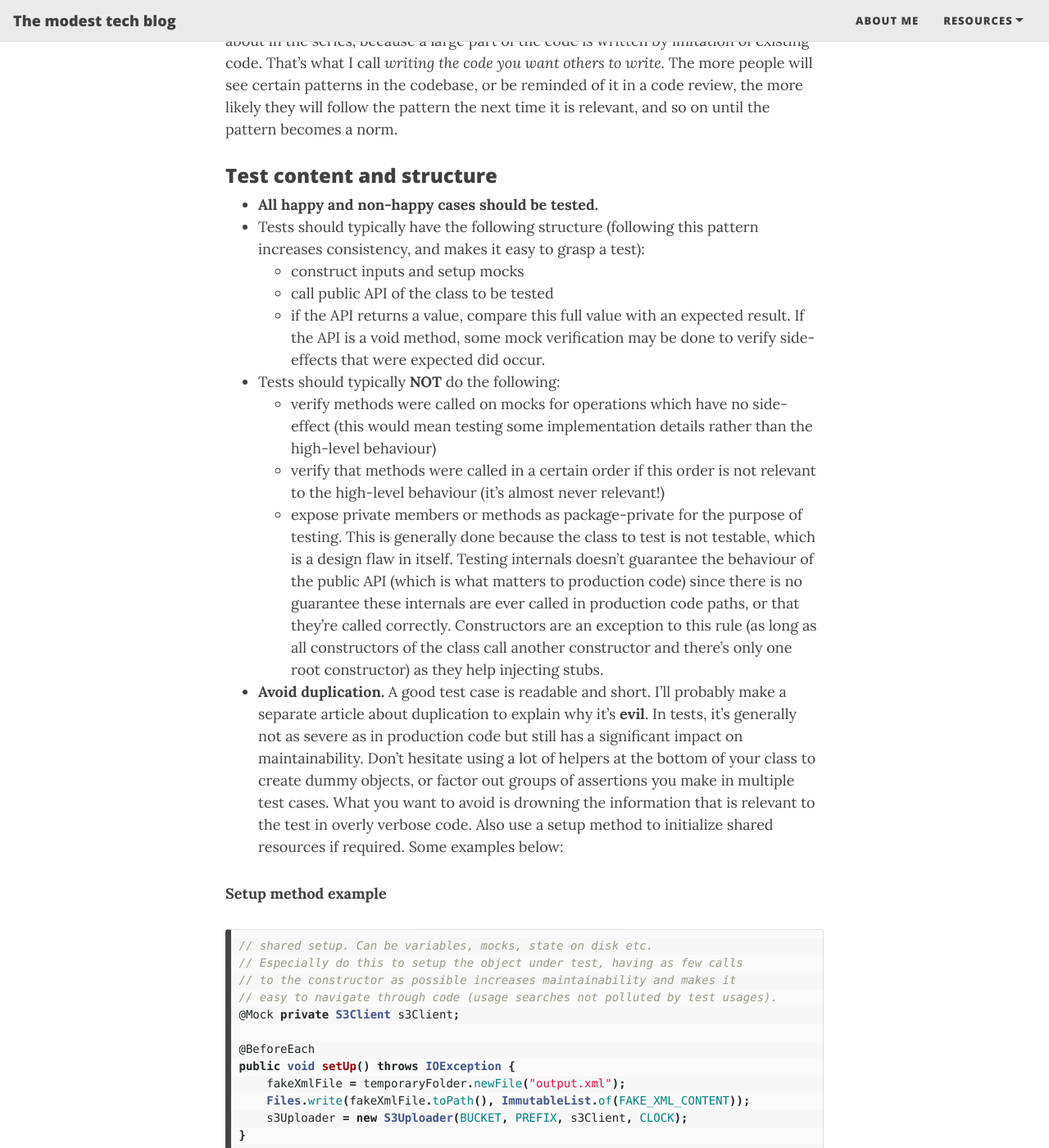
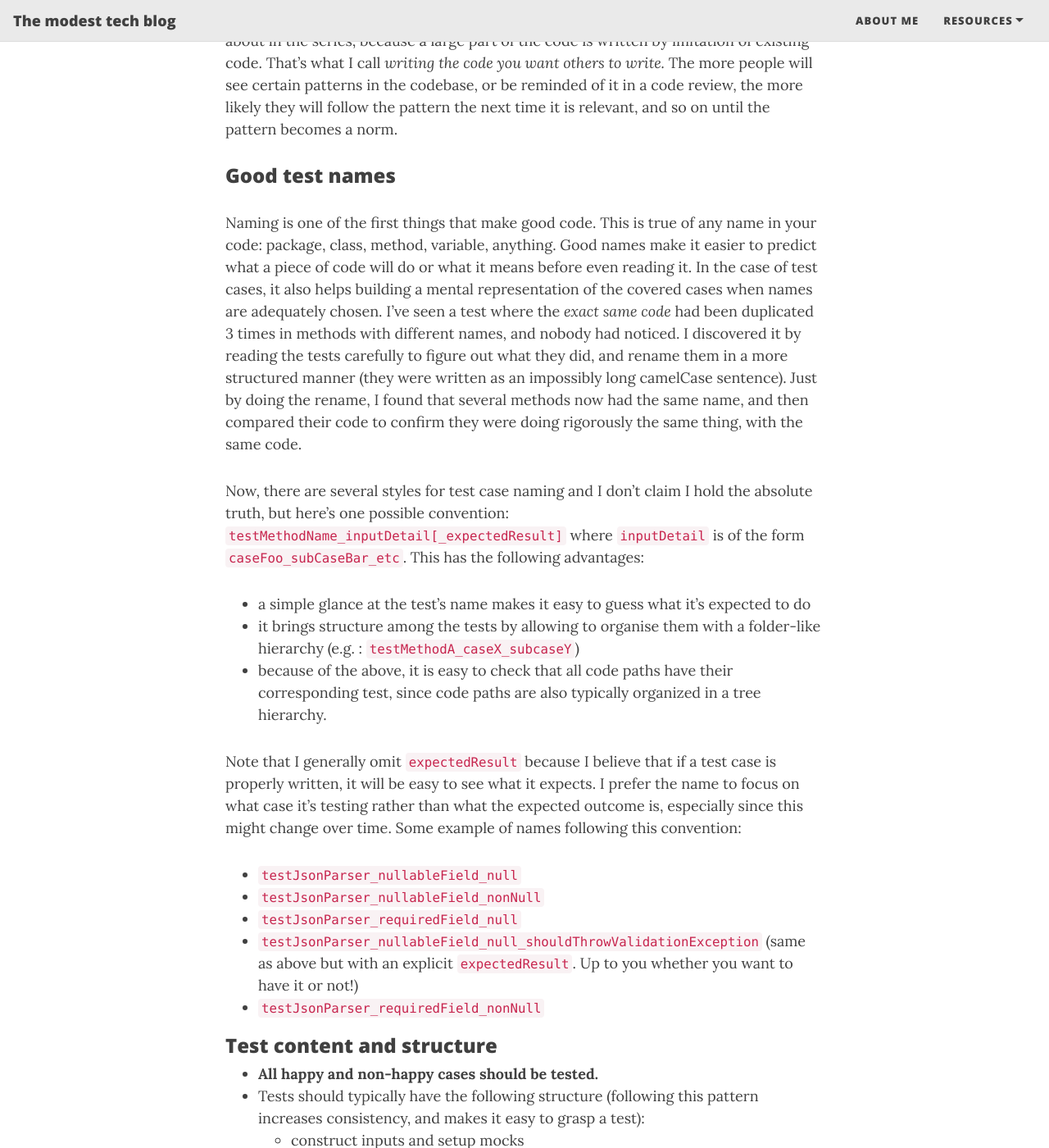
Before and after one commit to Dicee/dicee.github.io, a Jekyll site: the page built from _posts/2020-10-02-1-unit-testing-learning-series-basics.md, in a window 1280 px wide and 1400 px high, scrolled down 1100 px. Shown: the whole window at 82% size. Built offline with Jekyll 4.4.1, drawn with Linux system fonts in a browser that asks for light colours; nearby versions of some CDN libraries; some of the changed text lies outside the part shown.

Commit message:
Add a bit more details to the first two articles of the UT learning series

```diff
--- a/_posts/2020-10-02-1-unit-testing-learning-series-basics.md
+++ b/_posts/2020-10-02-1-unit-testing-learning-series-basics.md
@@ -29,6 +29,29 @@ Of course, this initial test should also be written with all the good practices
 That's what I call *writing the code you want others to write.* The more people will see certain patterns in the codebase, or be reminded of it in a code review, the more likely they will
 follow the pattern the next time it is relevant, and so on until the pattern becomes a norm.
 
+### Good test names
+
+Naming is one of the first things that make good code. This is true of any name in your code: package, class, method, variable, anything. Good names make it easier to predict what
+a piece of code will do or what it means before even reading it. In the case of test cases, it also helps building a mental representation of the covered cases when names are adequately
+chosen. I've seen a test where the *exact same code* had been duplicated 3 times in methods with different names, and nobody had noticed. I discovered it by reading the tests carefully
+to figure out what they did, and rename them in a more structured manner (they were written as an impossibly long camelCase sentence). Just by doing the rename, I found that several methods
+now had the same name, and then compared their code to confirm they were doing rigorously the same thing, with the same code.
+
+Now, there are several styles for test case naming and I don't claim I hold the absolute truth, but here's one possible convention:
+ `testMethodName_inputDetail[_expectedResult]` where `inputDetail` is of the form `caseFoo_subCaseBar_etc`. This has the following advantages:
+
+- a simple glance at the test's name makes it easy to guess what it's expected to do
+- it brings structure among the tests by allowing to organise them with a folder-like hierarchy (e.g. : `testMethodA_caseX_subcaseY`)
+- because of the above, it is easy to check that all code paths have their corresponding test, since code paths are also typically organized in a tree hierarchy.
+
+Note that I generally omit `expectedResult` because I believe that if a test case is properly written, it will be easy to see what it expects. I prefer the name to focus on what case
+it's testing rather than what the expected outcome is, especially since this might change over time. Some example of names following this convention:
+- `testJsonParser_nullableField_null`
+- `testJsonParser_nullableField_nonNull`
+- `testJsonParser_requiredField_null`
+- `testJsonParser_nullableField_null_shouldThrowValidationException` (same as above but with an explicit `expectedResult`. Up to you whether you want to have it or not!)
+- `testJsonParser_requiredField_nonNull`
+
 ### Test content and structure
 
 - **All happy and non-happy cases should be tested.**
@@ -38,7 +61,7 @@ follow the pattern the next time it is relevant, and so on until the pattern bec
    - if the API returns a value, compare this full value with an expected result. If the API is a void method, some mock verification may be done to verify side-effects that were expected
     did occur.
 - Tests should typically **NOT** do the following:
-   - verify methods were called on mocks for operations which have no side-effect (this would mean testing some implementation details rather than the high-level behaviour)
+   - verify methods were called on mocks for operations which have no side effect (this would mean testing some implementation details rather than the high-level behaviour)
    - verify that methods were called in a certain order if this order is not relevant to the high-level behaviour (it's almost never relevant!)
    - expose private members or methods as package-private for the purpose of testing. This is generally done because the class to test is not testable, which is a design flaw in itself.
     Testing internals doesn't guarantee the behaviour of the public API (which is what matters to production code) since there is no guarantee these internals are ever called in
```
Also changed, not shown: _posts/2020-10-03-0-unit-testing-learning-series-assertions-mocking-and-matchers.md (+23 -4 lines).
